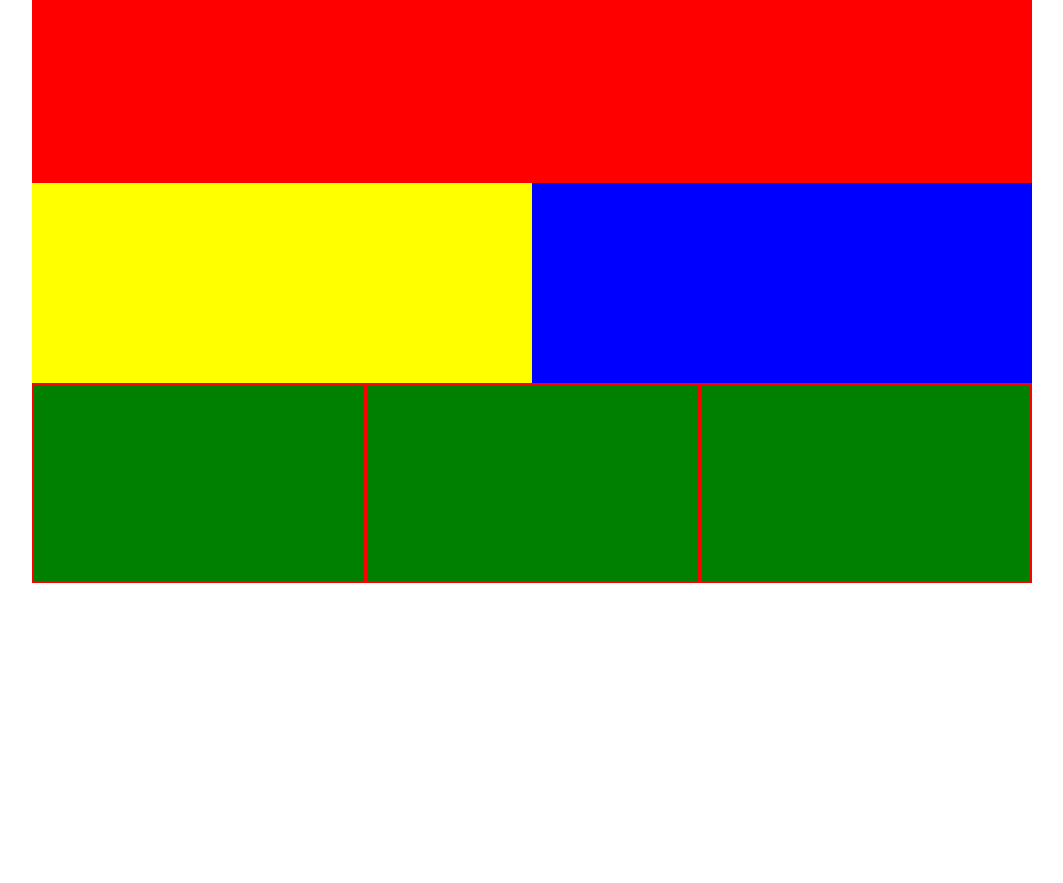
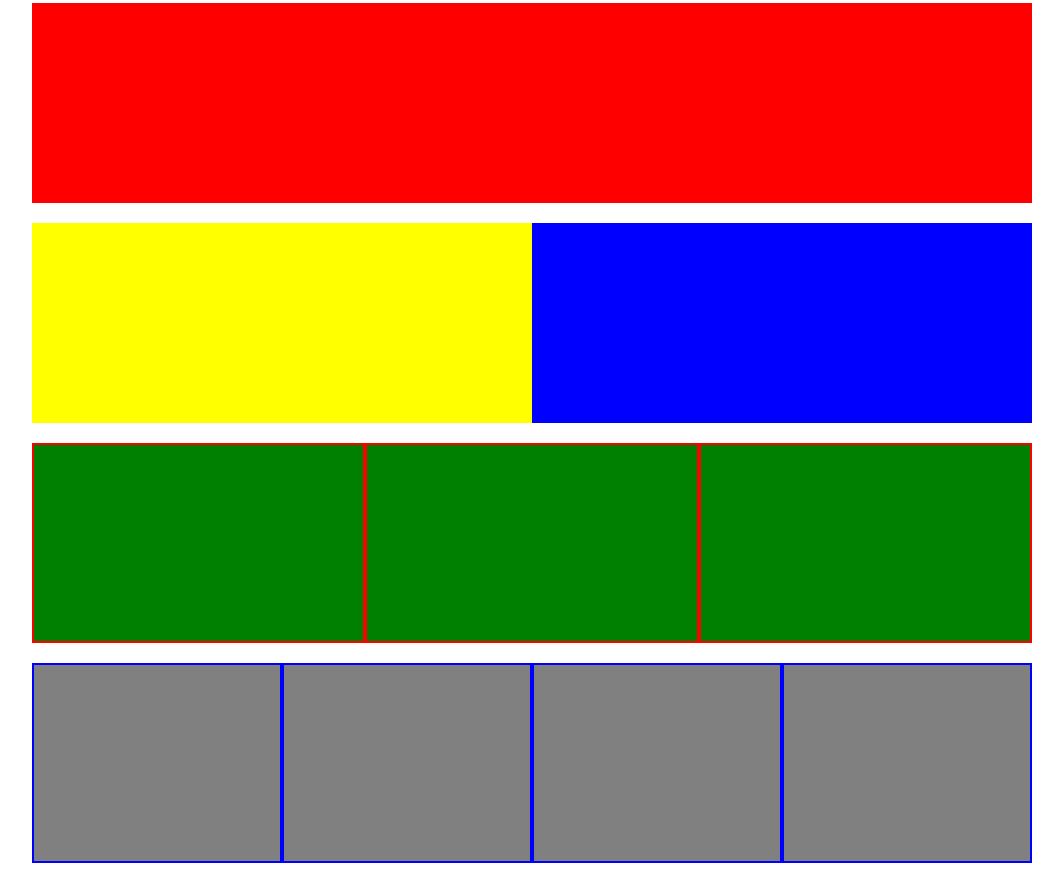
Before and after one commit to Masudrana93/class-11, a plain HTML site: page index.html in a window 1280 px wide. Shown: the part 525-1408 px from the top of the page, without its empty margins (108-1171 px from the left). Before the commit the page ends 1116 px from the top, so only its background shows below. Drawn offline with Linux system fonts and the light colour scheme.

Commit message:
magrin bottom

```diff
--- a/index.html
+++ b/index.html
@@ -12,6 +12,7 @@
             background: red;
             margin: auto;
             display: flex;
+            margin-bottom: 20px;
         }
 
         .Dhaka {
@@ -51,6 +52,7 @@ p {
     height: 200px;
     background: red;
     margin: auto;
+    margin-bottom: 20px;
 }
 
 .second {
@@ -59,6 +61,7 @@ p {
     background: grey;
     margin: auto;
     display: flex;
+    margin-bottom: 20px;
 }
 
 
@@ -80,6 +83,7 @@ p {
     background: green;
     margin: auto;
     display: flex;
+    margin-bottom: 20px;
 }
 
 .third_section_1 {
@@ -88,6 +92,23 @@ p {
     border: 2px solid red;
     box-sizing: border-box;
 }
+.fourth {
+    width: 1000px;
+    height: 200px;
+    background: grey;
+    margin: auto;
+    display: flex;
+    margin-bottom: 20px;
+}
+.fourth_1 {
+    width: 33.33%;
+    height: 100%;
+    border: 2px solid blue;
+    box-sizing: border-box;
+}
+
+
+
 
     </style>
 </head>
@@ -124,6 +145,12 @@ p {
         <div class="third_section_1"></div>
         <div class="third_section_1"></div>
     </div>
+    <div class="fourth">
+        <div class="fourth_1"></div>
+        <div class="fourth_1"></div>
+        <div class="fourth_1"></div>
+        <div class="fourth_1"></div>
+    </div>
 
 
 
```
